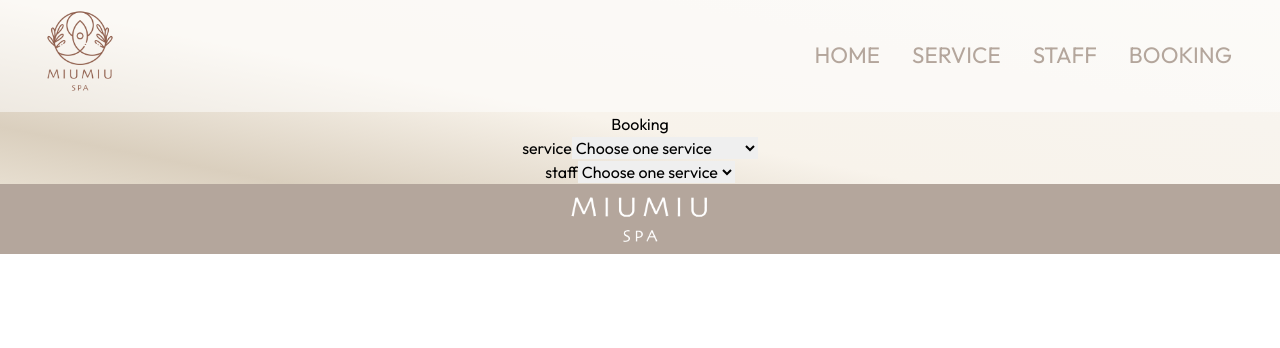
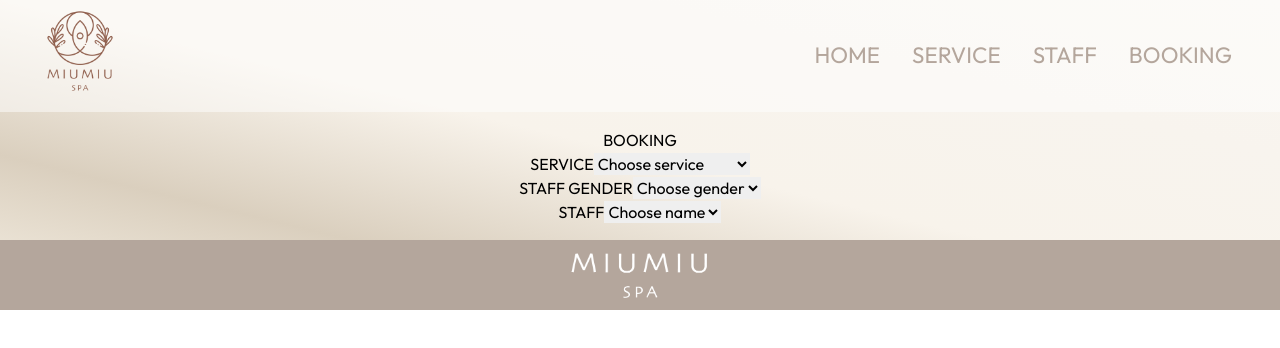
Before and after one commit to HWenSu/booking-system, a React (Vite) app: page /miumiu-spa/orders in a window 1280 px wide. Shown: the top 348 px of the page. Built offline with nearby package versions, Linux system fonts and the light colour scheme.

Commit message:
Create: Booking select form

```diff
--- a/src/components/BookingSelectForm.jsx
+++ b/src/components/BookingSelectForm.jsx
@@ -1,6 +1,6 @@
 import { useState } from "react"
 
-const BookingSelectForm = ({data, name} ) => {
+const BookingSelectForm = ({data, name, value} ) => {
   const [formData, setFormData] = useState({
     service: "",
     timeStamp: "",
@@ -20,25 +20,22 @@ const BookingSelectForm = ({data, name} ) => {
     });
   };
 
+
+
   return (
-    <div>
-      <label htmlFor={name}>
-        {name}
-        <select
-          name={name}
-          id={name}
-          value={formData[name]}
-          onChange={handleChange}
-        >
-          <option value="">Choose one service</option>
-          {data.map((item, i) => (
-            <option key={i} value={{item}.name}>
-              {item.name.toUpperCase()}
-            </option>
-          ))}
-        </select>
-      </label>
-    </div>)
+      <select name={name} id={name}>
+        <option value="">Choose {name} </option>
+        { data.map((item, index) => {
+           {
+             console.log(item);
+           }
+           return <option key={index} value={item[value]}>
+            {item[value]}
+           </option>;
+          })
+        }
+      </select>
+  );
 };
 
 export default BookingSelectForm;
--- a/src/pages/Booking.jsx
+++ b/src/pages/Booking.jsx
@@ -11,11 +11,42 @@ const Booking = () => {
   if( staffError ) return <div>Error: { staffError.message }</div>
 
   return (
-    <form>
-      <h2>Booking</h2>
-      {console.log(serviceData.services)}
-      <BookingSelectForm data={serviceData.services} name="service" />
-      <BookingSelectForm data={staffData.staff} name="staff" />
+    <form className="flex flex-col m-4">
+      <h2>BOOKING</h2>
+      {/* <label htmlFor="service">
+        SERVICE
+        <BookingSelectForm
+          data={serviceData.services}
+          name="service"
+          value={item.name}
+        />
+      </label> */}
+      <label htmlFor="service">
+        SERVICE
+        <BookingSelectForm
+        name="service"
+        data={serviceData.services}
+        value="name"
+        />
+      </label>
+
+      <label htmlFor="staff">
+        STAFF GENDER
+        <BookingSelectForm
+          name="gender"
+          data={staffData.staff}
+          value="gender"
+        />
+      </label>
+
+      <label htmlFor="staff">
+        STAFF
+        <BookingSelectForm
+          name="name"
+          data={staffData.staff}
+          value="name"
+        />
+      </label>
     </form>
   );
 }
```
